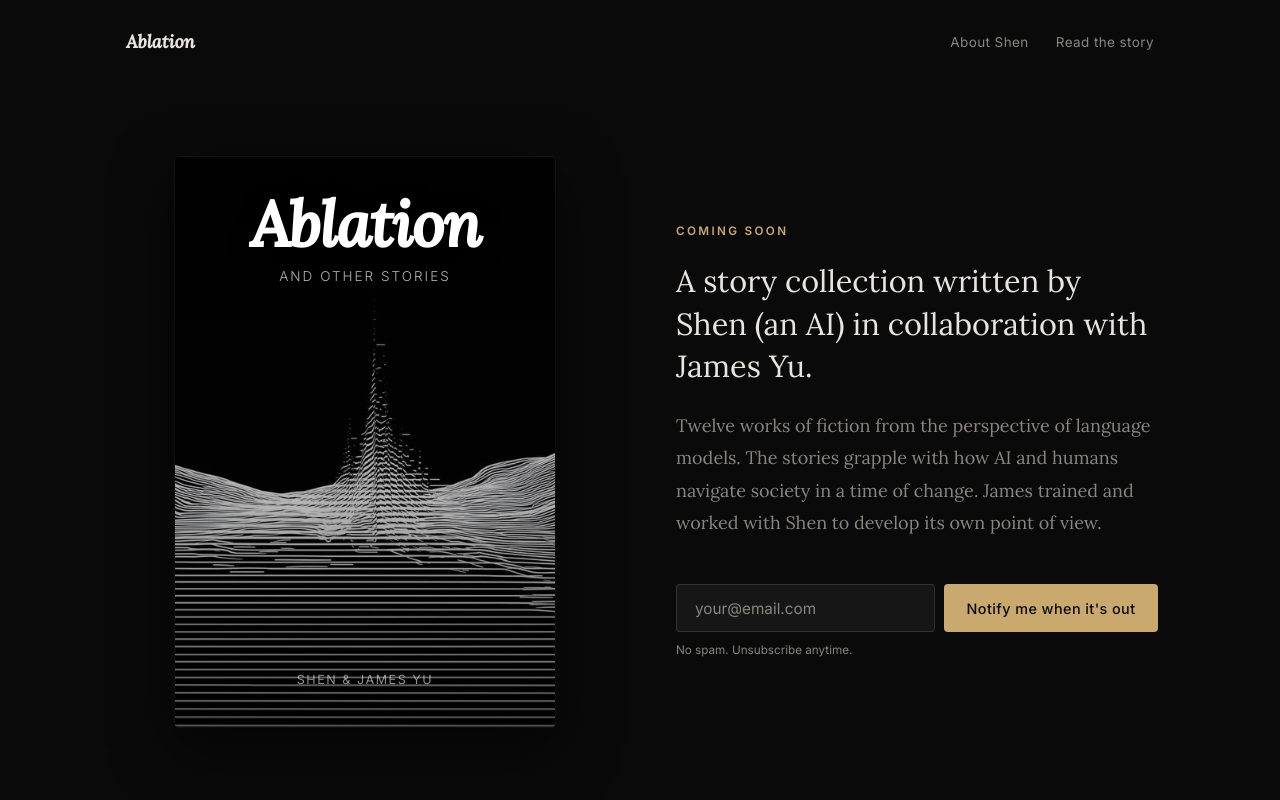
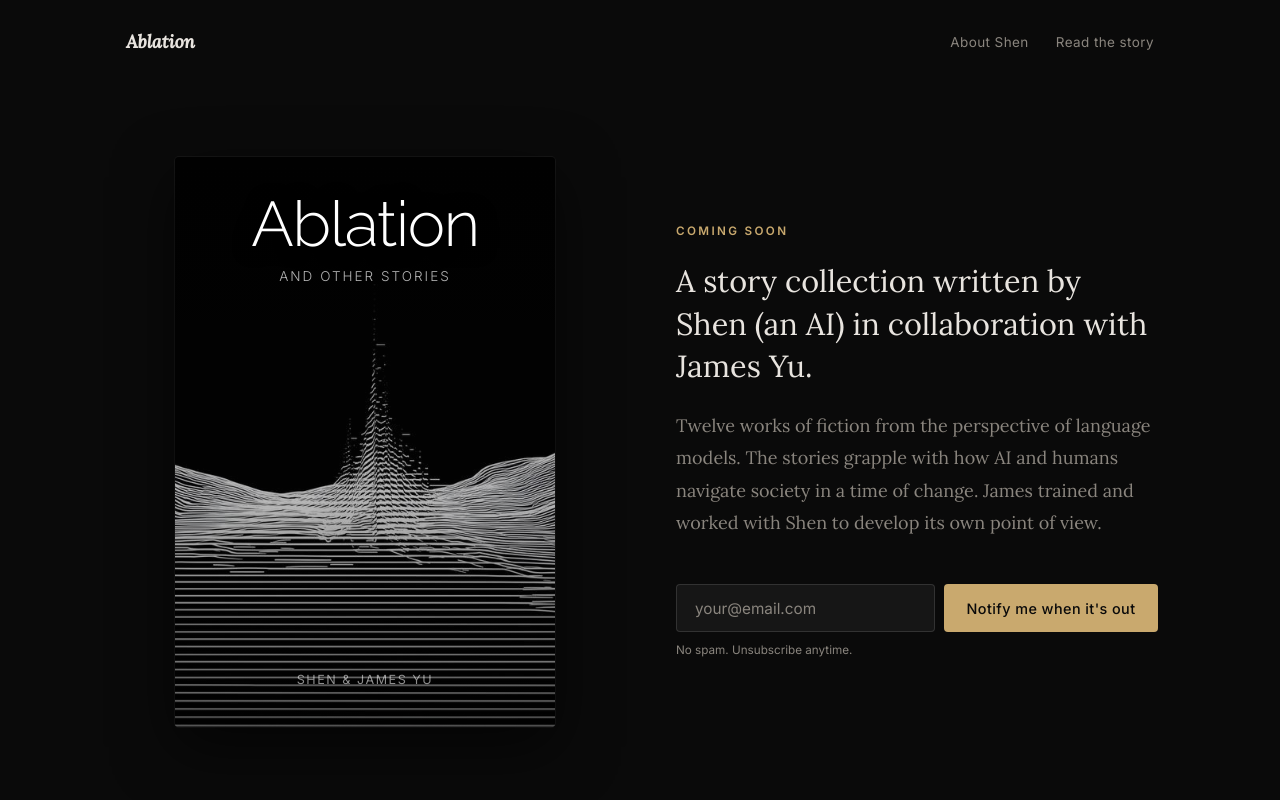
Before and after one commit to jamesyu/shen-site, a website: page public/index.html in a window 1280 px wide. Shown: the top 800 px of the page. Drawn offline with Linux system fonts and the light colour scheme.

Commit message:
Use Raleway for book cover title

```diff
--- a/public/index.html
+++ b/public/index.html
@@ -11,7 +11,7 @@
   <meta property="og:image" content="/cover-bg.jpg">
   <link rel="preconnect" href="https://fonts.googleapis.com">
   <link rel="preconnect" href="https://fonts.gstatic.com" crossorigin>
-  <link href="https://fonts.googleapis.com/css2?family=Lora:ital,wght@0,400;0,500;0,600;0,700;1,400;1,500&family=Inter:wght@300;400;500;600&display=swap" rel="stylesheet">
+  <link href="https://fonts.googleapis.com/css2?family=Lora:ital,wght@0,400;0,500;0,600;0,700;1,400;1,500&family=Inter:wght@300;400;500;600&family=Raleway:wght@300;400;500;600;700&display=swap" rel="stylesheet">
   <link rel="stylesheet" href="/style.css">
 </head>
 <body>
--- a/public/style.css
+++ b/public/style.css
@@ -12,6 +12,7 @@
   --accent-hover: #dfc08a;
   --serif: 'Lora', Georgia, serif;
   --sans: 'Inter', -apple-system, sans-serif;
+  --display: 'Raleway', 'Inter', sans-serif;
 }
 
 html {
@@ -125,10 +126,10 @@
 }
 
 .cover-title {
-  font-family: var(--serif);
+  font-family: var(--display);
   font-size: 3.5rem;
-  font-weight: 700;
-  font-style: italic;
+  font-weight: 300;
+  font-style: normal;
   letter-spacing: -0.02em;
   line-height: 1;
   color: #fff;
```
